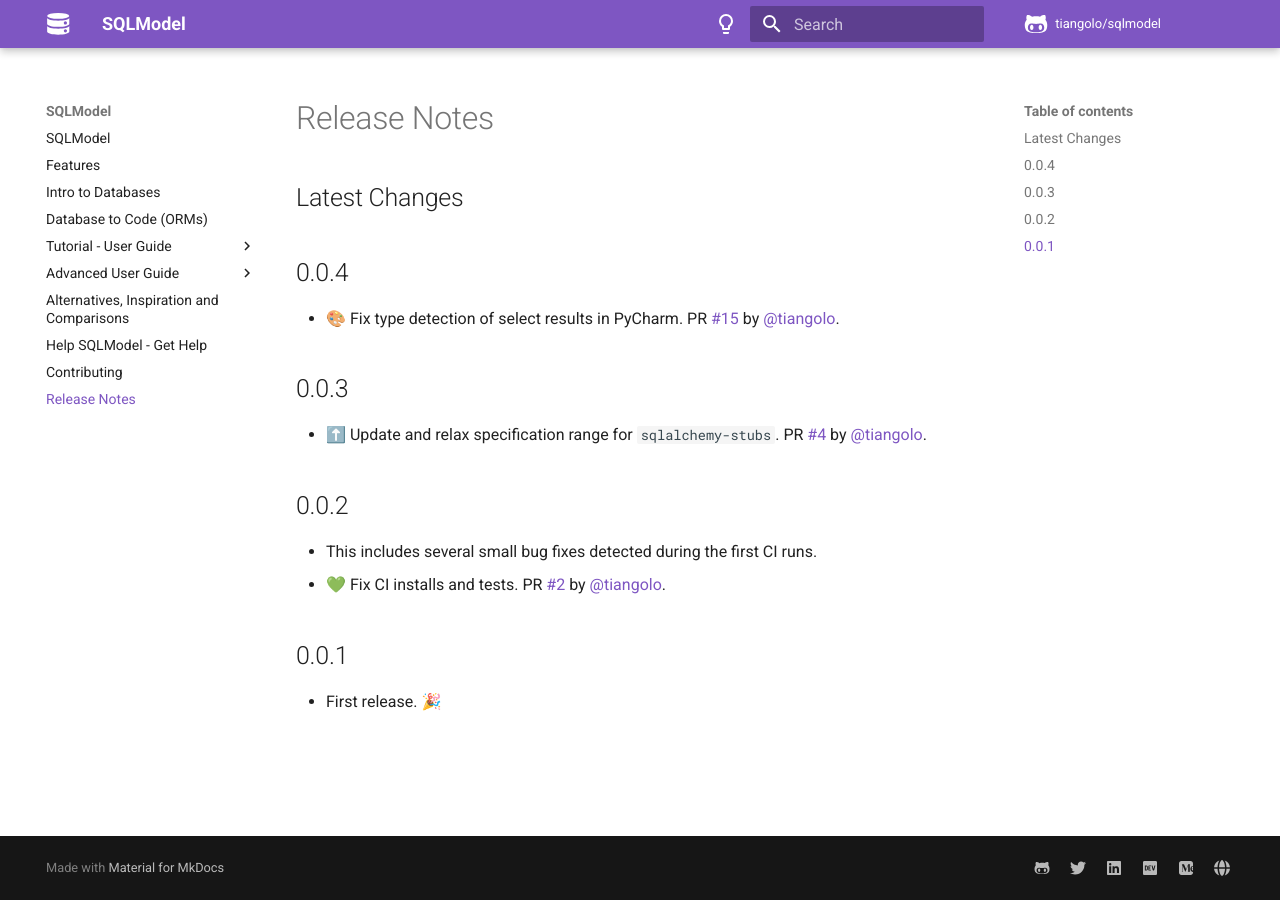
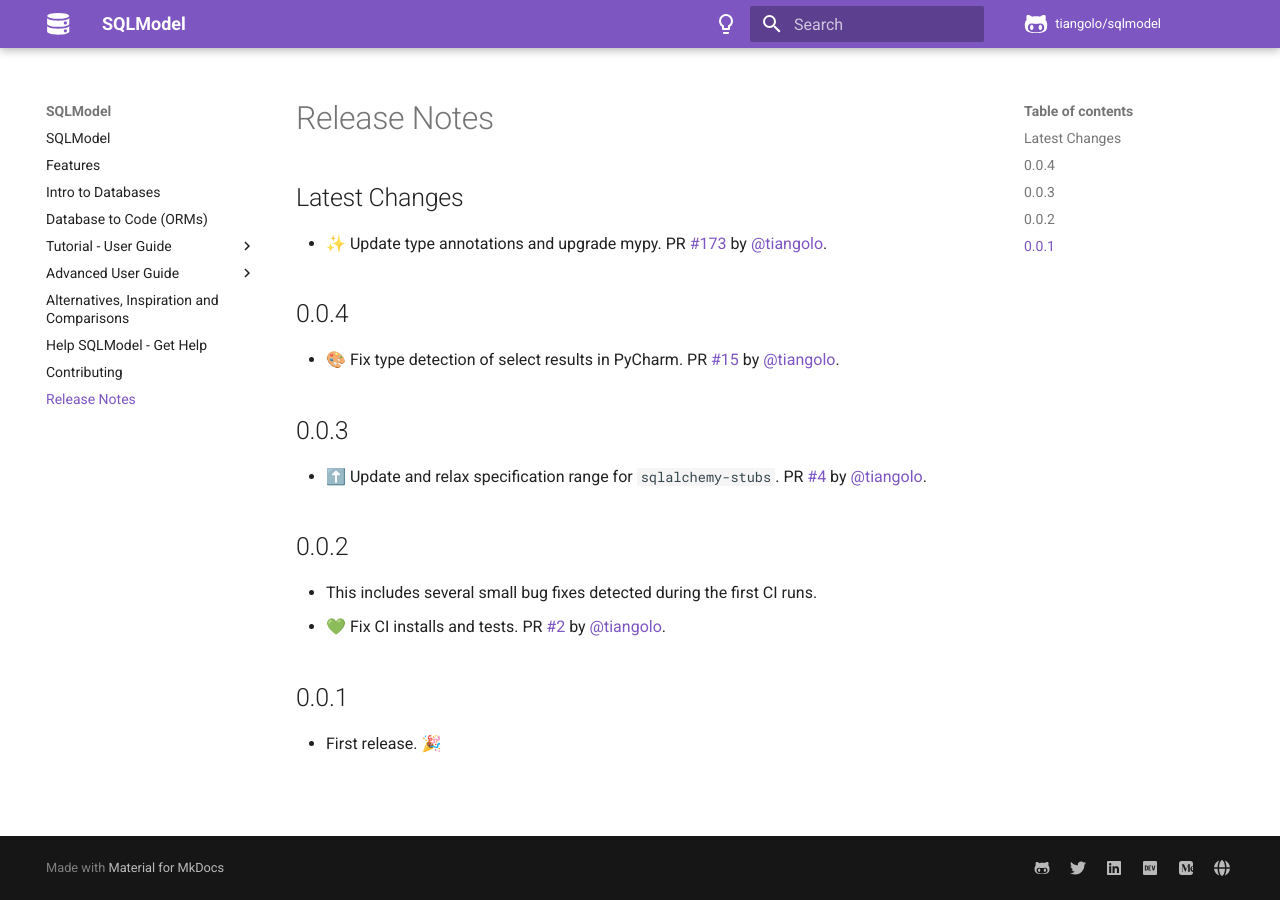
Before and after one commit to upmorpheus/Laravel-perfect, an MkDocs documentation site: the page built from docs/release-notes.md, in a window 1280 px wide. Built offline with MkDocs 1.6.1 and Material for MkDocs 9.7.7, drawn with Linux system fonts in a browser that asks for light colours; comment, search, counter and statistics services are not loaded.

Commit message:
📝 Update release notes

```diff
--- a/docs/release-notes.md
+++ b/docs/release-notes.md
@@ -2,6 +2,7 @@
 
 ## Latest Changes
 
+* ✨ Update type annotations and upgrade mypy. PR [#173](https://github.com/tiangolo/sqlmodel/pull/173) by [@tiangolo](https://github.com/tiangolo).
 
 ## 0.0.4
 
```
